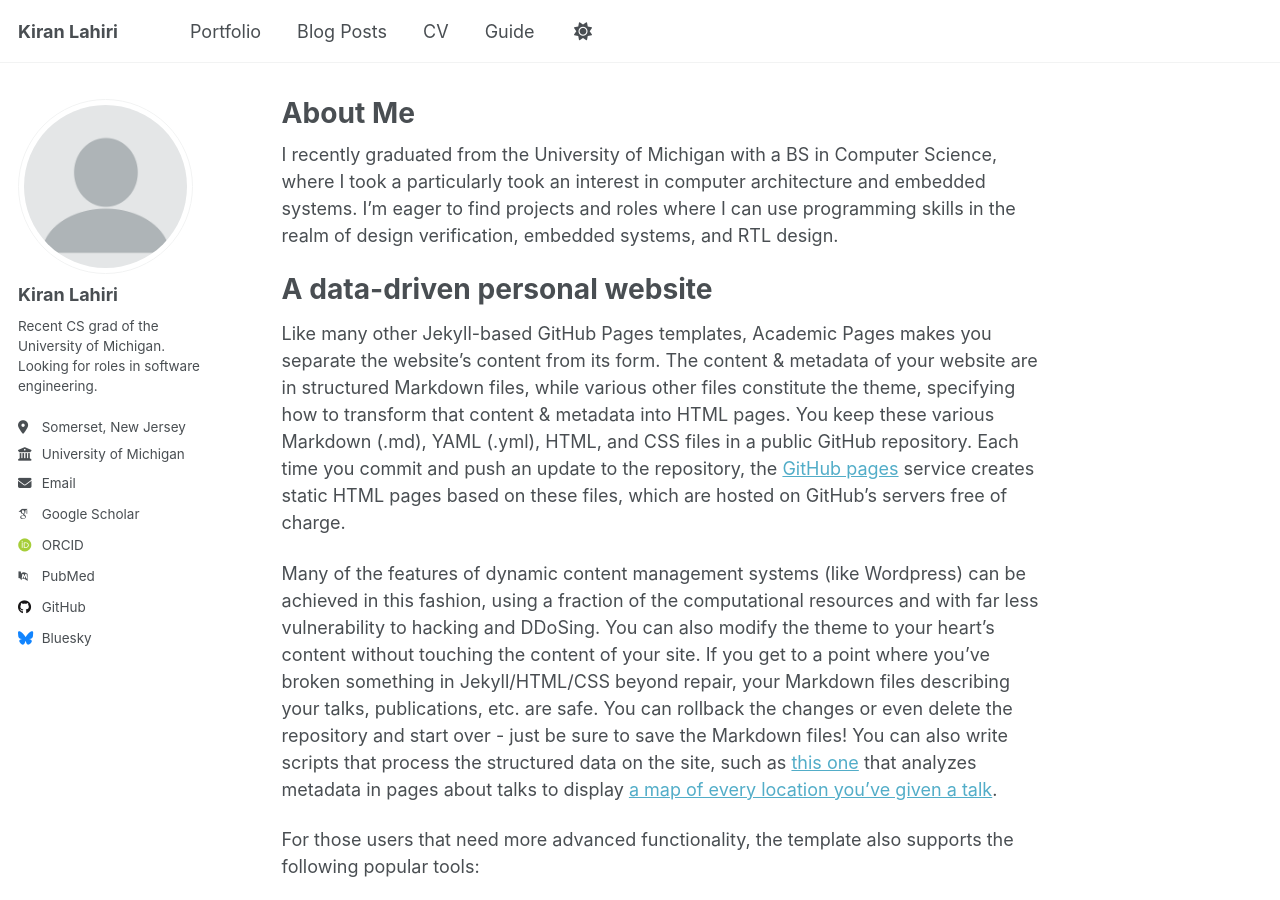
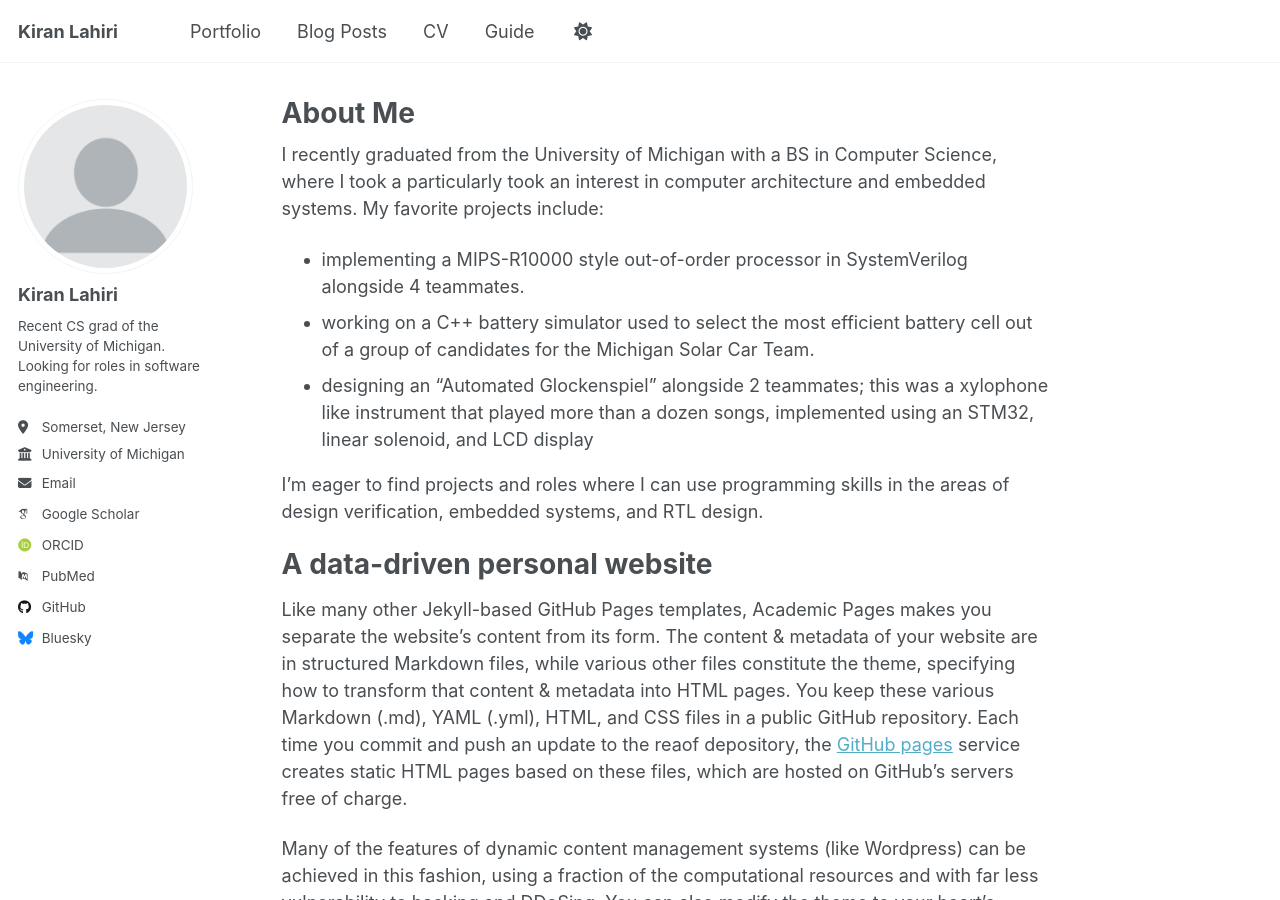
Before and after one commit to kiranlahiri/kiranlahiri.github.io, a Jekyll site: the page built from _pages/about.md, in a window 1280 px wide and 900 px high. Built offline with Jekyll 4.4.1, drawn with Linux system fonts in a browser that asks for light colours; some web fonts are replaced; a script that is not in the unit is left out.

Commit message:
updating about me

```diff
--- a/_pages/about.md
+++ b/_pages/about.md
@@ -7,12 +7,17 @@ redirect_from:
   - /about.html
 ---
 
-I recently graduated from the University of Michigan with a BS in Computer Science, where I took a particularly took an interest in computer architecture and embedded systems. I'm eager to find projects and roles where I can use programming skills in the realm of design verification, embedded systems, and RTL design.
+I recently graduated from the University of Michigan with a BS in Computer Science, where I took a particularly took an interest in computer architecture and embedded systems. My favorite projects include:
+- implementing a MIPS-R10000 style out-of-order processor in SystemVerilog alongside 4 teammates.
+- working on a C++ battery simulator used to select the most efficient battery cell out of a group of candidates for the Michigan Solar Car Team.
+- designing an "Automated Glockenspiel" alongside 2 teammates; this was a xylophone like instrument that played more than a dozen songs, implemented using an STM32, linear solenoid, and LCD display
+
+I'm eager to find projects and roles where I can use programming skills in the areas of design verification, embedded systems, and RTL design.
 
 
 A data-driven personal website
 ======
-Like many other Jekyll-based GitHub Pages templates, Academic Pages makes you separate the website's content from its form. The content & metadata of your website are in structured Markdown files, while various other files constitute the theme, specifying how to transform that content & metadata into HTML pages. You keep these various Markdown (.md), YAML (.yml), HTML, and CSS files in a public GitHub repository. Each time you commit and push an update to the repository, the [GitHub pages](https://pages.github.com/) service creates static HTML pages based on these files, which are hosted on GitHub's servers free of charge.
+Like many other Jekyll-based GitHub Pages templates, Academic Pages makes you separate the website's content from its form. The content & metadata of your website are in structured Markdown files, while various other files constitute the theme, specifying how to transform that content & metadata into HTML pages. You keep these various Markdown (.md), YAML (.yml), HTML, and CSS files in a public GitHub repository. Each time you commit and push an update to the reaof depository, the [GitHub pages](https://pages.github.com/) service creates static HTML pages based on these files, which are hosted on GitHub's servers free of charge.
 
 Many of the features of dynamic content management systems (like Wordpress) can be achieved in this fashion, using a fraction of the computational resources and with far less vulnerability to hacking and DDoSing. You can also modify the theme to your heart's content without touching the content of your site. If you get to a point where you've broken something in Jekyll/HTML/CSS beyond repair, your Markdown files describing your talks, publications, etc. are safe. You can rollback the changes or even delete the repository and start over - just be sure to save the Markdown files! You can also write scripts that process the structured data on the site, such as [this one](https://github.com/academicpages/academicpages.github.io/blob/master/talkmap.ipynb) that analyzes metadata in pages about talks to display [a map of every location you've given a talk](https://academicpages.github.io/talkmap.html).
 
```
